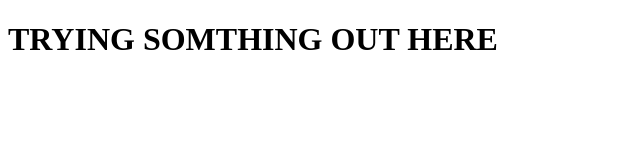
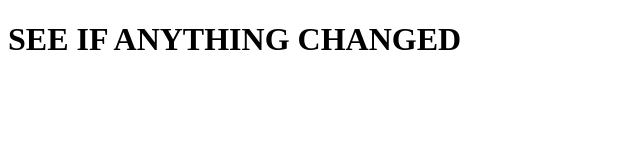
Before and after one commit to UB-99/Testing, a plain HTML site: page testing.html in a window 1280 px wide. Shown: the whole page, without its empty margins (0-640 px from the left). Drawn offline with Linux system fonts and the light colour scheme.

Commit message:
Update and rename index.html to testing.html

```diff
--- a/index.html
+++ b/testing.html
@@ -5,7 +5,7 @@
 </head>
 <body>
 
-<h1>TRYING SOMTHING OUT HERE</h1>
+<h1>SEE IF ANYTHING CHANGED</h1>
 <p></p>
 
 </body>
```
